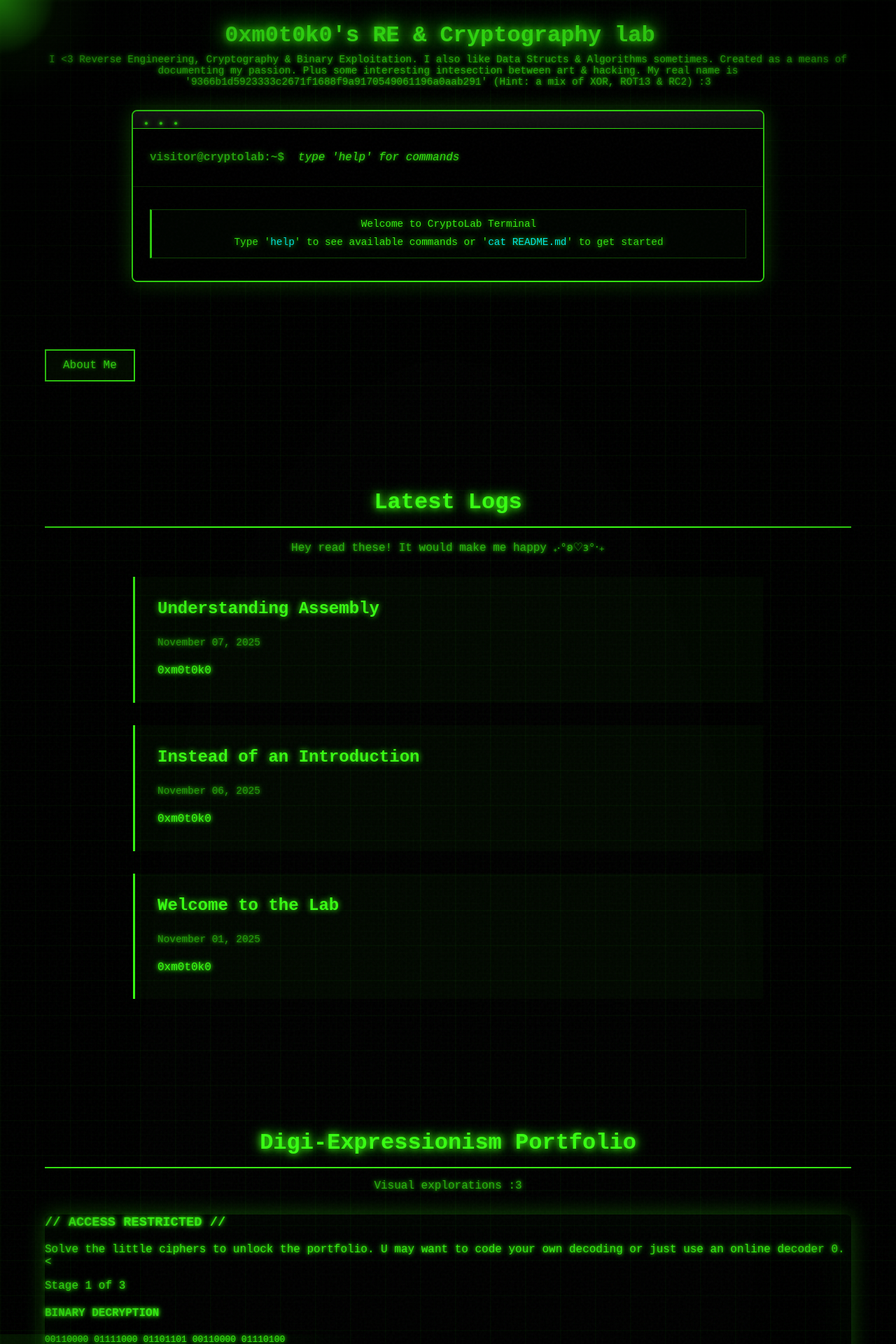
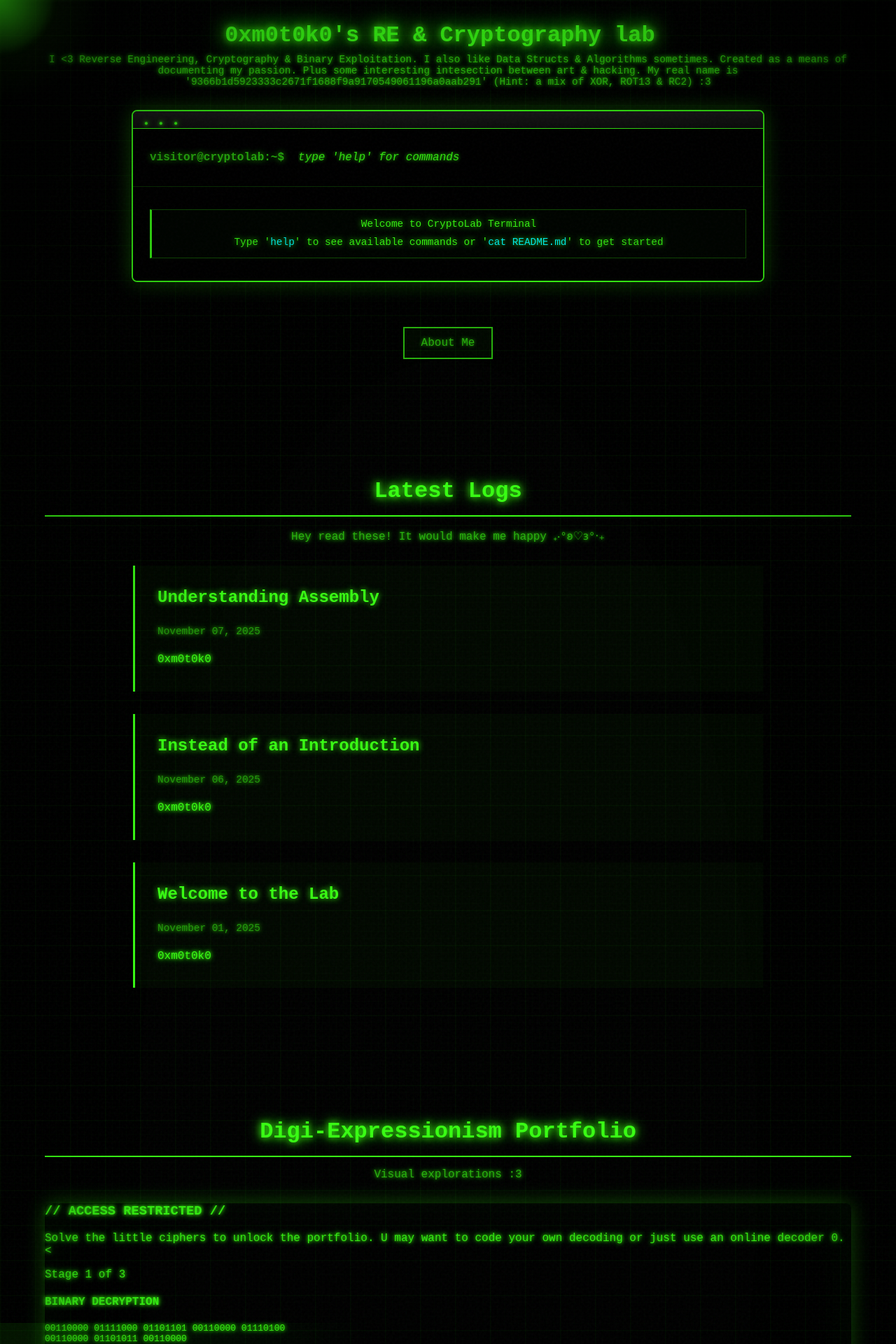
Before and after one commit to 0xm0t0k0/0xm0t0k0.github.io, a Jekyll site: the page built from index.md, in a window 1280 px wide. Shown: the top 1920 px of the page at 70% size. Built offline with Jekyll 4.4.1, drawn with Linux system fonts in a browser that asks for light colours.

Commit message:
adjustment

```diff
--- a/index.md
+++ b/index.md
@@ -18,7 +18,7 @@ title: "Home"
 </nav>
 
 <section id="about" class="section">
- <p><a href="{{ '/about' | relative_url }}" class="nav-button">About Me</a></p>
+ <p class="section-subtitle"><a href="{{ '/about' | relative_url }}" class="nav-button">About Me</a></p>
  </section>
 
 <section id="logs" class="section">
```
